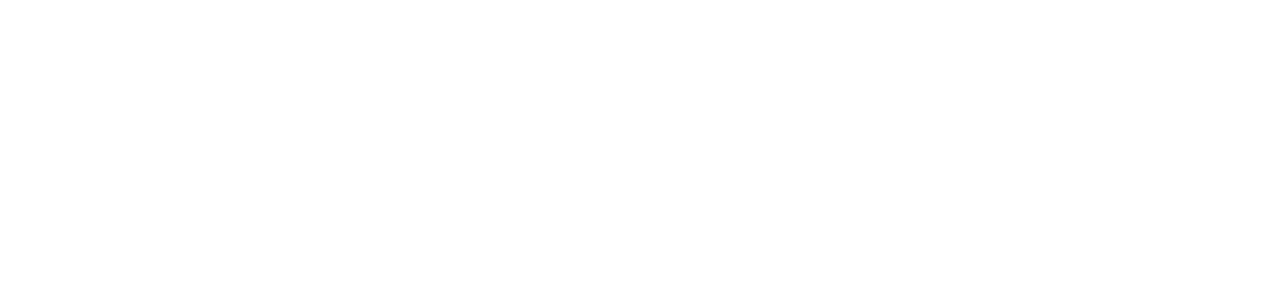
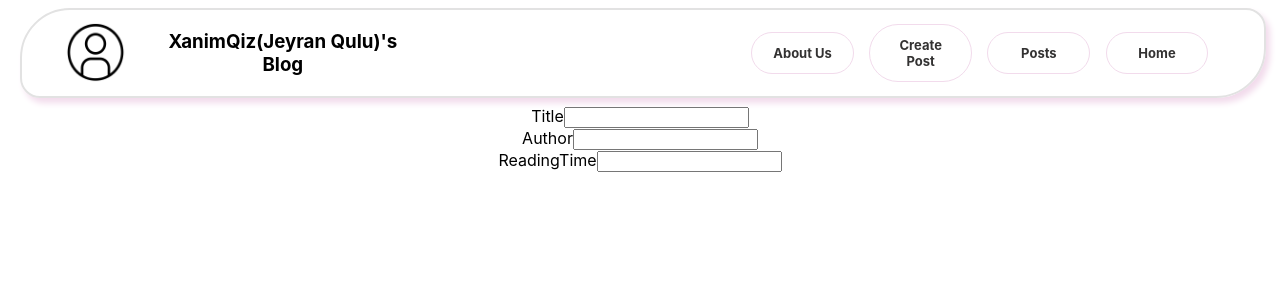
Before and after one commit to zahraRostami1999/blog-app, a React (Create React App) app: page /Create-Post in a window 1280 px wide. Shown: the top 300 px of the page. Built offline with nearby package versions, Linux system fonts and the light colour scheme.

Commit message:
edit CreatePost page: add inputs

```diff
--- a/src/pages/createPost/CreatePost.jsx
+++ b/src/pages/createPost/CreatePost.jsx
@@ -1,10 +1,32 @@
-import styled from "createPost.module.css";
+import styled from "./createPost.module.css";
 import { Fragment } from "react";
+import Header from "../../Components/header/Header";
+import Input from "../../Components/input/Input";
+import { useState } from "react";
 
 function CreatePost() {
+  const [createPost, setCreatePost] = useState({
+    title: "",
+    author: "",
+    readingTime: "",
+  });
+
+  const handleChangePost = (e) => {
+    setCreatePost((prevState) => ({
+      ...prevState,
+      [e.target.name]: e.target.value }));
+      console.log(createPost);
+
+  };
+
   return (
     <>
-      <div></div>
+      <div>
+        <Header blogTitle="XanimQiz(Jeyran Qulu)'s Blog" />
+        <Input label="Title" name="title" handleChange={handleChangePost} />
+        <Input label="Author" name="author" handleChange={handleChangePost} />
+        <Input label="ReadingTime" name="readingTime" handleChange={handleChangePost} />
+      </div>
     </>
   );
 }
```
